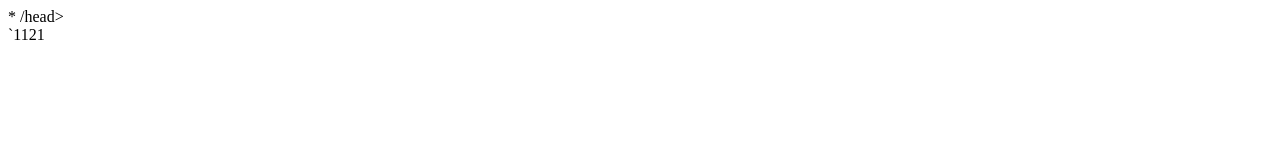
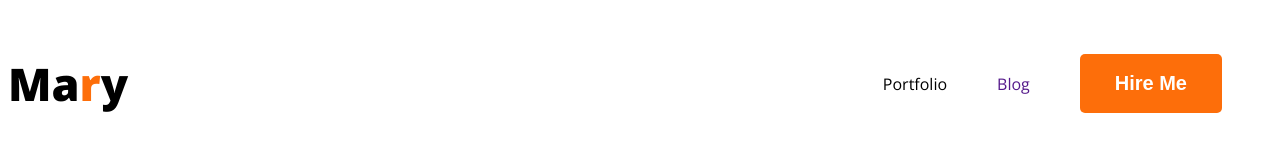
Before and after one commit to Ahmedalislam/web-developer-portfolio, a plain HTML site: page index.html in a window 1280 px wide. Drawn offline with nearby package versions, Linux system fonts and the light colour scheme.

Commit message:
added navbar

```diff
--- a/index.html
+++ b/index.html
@@ -3,11 +3,23 @@
 <head>
     <meta charset="UTF-8">
     <meta name="viewport" content="width=device-width, initial-scale=1.0">
-*   <title>Web developer portfolio</title>
-/head>
+  <title>Web developer portfolio</title>
+  <link rel="preconnect" href="https://fonts.googleapis.com">
+  <link rel="preconnect" href="https://fonts.googleapis.com">
+  <link rel="preconnect" href="https://fonts.gstatic.com" crossorigin>
+  <link href="https://fonts.googleapis.com/css2?family=Open+Sans:ital,wght@0,300..800;1,300..800&display=swap" rel="stylesheet">
+  <link rel="stylesheet" href="styles/portfolio.css">
+</head>
 <body>
     <header>
-
+<nav>
+    <h3 class="nav-title">Ma<span class="text-primary">r</span>y</h3>
+    <ul>
+        <li> <a href=""></a>Portfolio</li>
+        <li> <a href="">Blog</a></li>
+        <li><button class="btn-primary">Hire Me</button></li>
+    </ul>
+</nav>
     </header>
     <main>
    </main>
@@ -15,4 +27,4 @@
 
     </footer>
 </body>
-</html>`1121
+</html>
--- /dev/null
+++ b/styles/portfolio.css
@@ -0,0 +1,54 @@
+/* common shared styles */
+body {
+    font-family: "Open Sans", sans-serif;
+    font-optical-sizing: auto;
+    font-weight: <weight>;
+    font-style: normal;
+    font-variation-settings:
+        "wdth" 100;
+}
+
+.text-primary {
+    color: rgb(253, 110, 10);
+}
+
+.btn-primary {
+    border-radius: 5px;
+    background: rgb(253, 110, 10);
+    border: 0;
+    color: white;
+    font-size: 20px;
+    font-weight: 700;
+    padding: 18px 35px;
+
+}
+
+/* nav related css  */
+nav {
+    display: flex;
+    justify-content: space-between;
+    align-items: ;
+}
+
+.nav-title {
+
+    font-size: 45px;
+    font-weight: 800;
+    line-height: 61px;
+    letter-spacing: 0%;
+    align-items: center;
+}
+
+nav>ul {
+    display: flex;
+    align-items: center;
+}
+
+nav li {
+    list-style: none;
+    margin-right: 50px;
+}
+
+nav a {
+    text-decoration: none;
+}
```
